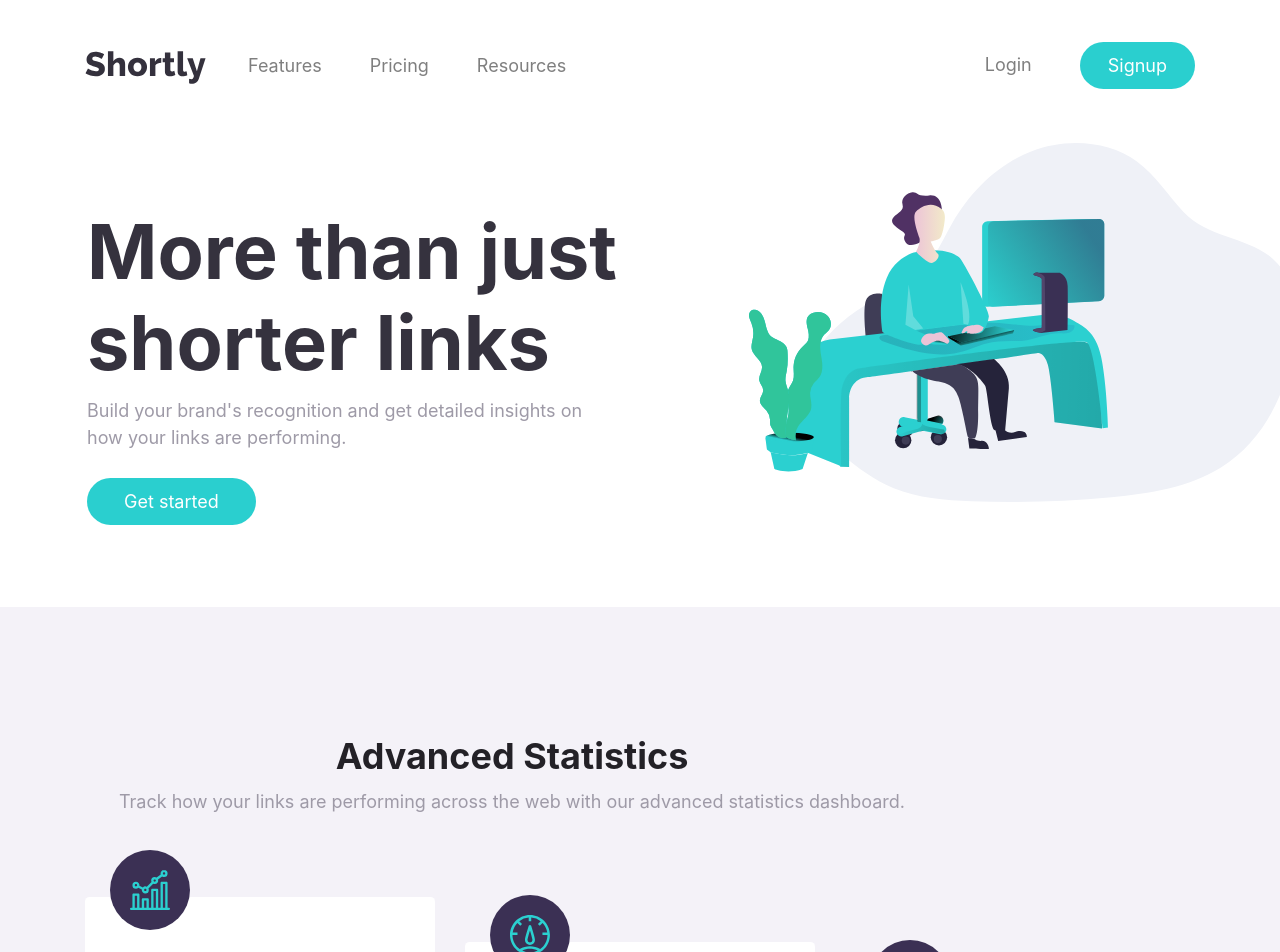
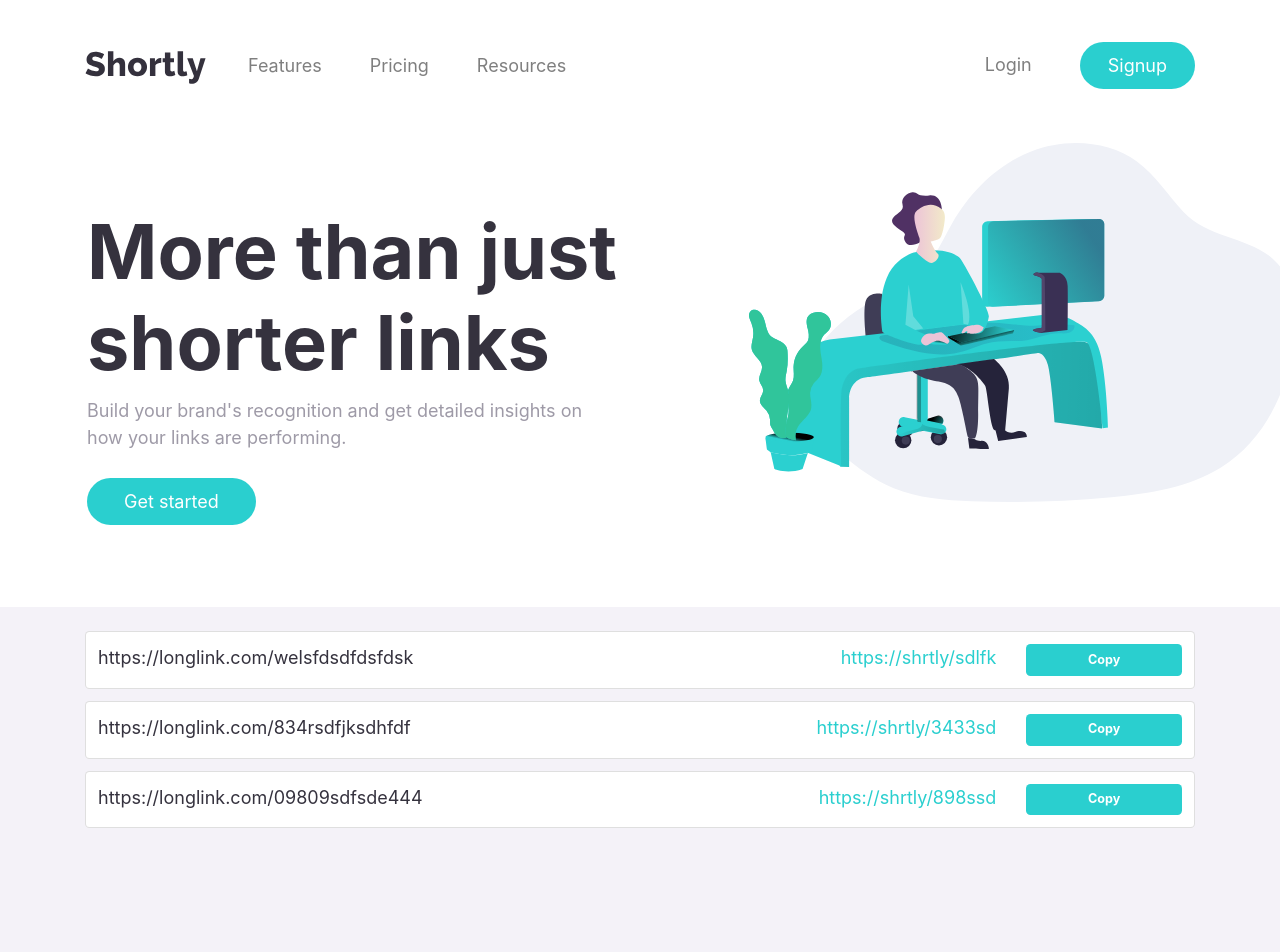
Before and after one commit to codedpills/shortly-nextjs, a Next.js app: page / in a window 1280 px wide. Shown: the top 952 px of the page. Built offline with nearby package versions, Linux system fonts and the light colour scheme.

Commit message:
add static shortened links

```diff
--- /dev/null
+++ b/components/linkshortner/LinkShortner.module.scss
@@ -0,0 +1,11 @@
+@import "@/styles/variables";
+
+.root {
+    margin: 0 !important;
+}
+
+.shortlinkscontainer {
+  background-color: lighten($color: $custom-primary-darkvoilet, $amount: 70);
+  min-height: 4rem;
+  padding: $spacing-small 0;
+}
--- /dev/null
+++ b/components/linkshortner/LinkShortner.tsx
@@ -0,0 +1,38 @@
+import Container from "react-bootstrap/Container";
+
+import ShortLinkList from "./shortlink-list/ShortLinkList";
+
+import linkShortnerStyles from "./LinkShortner.module.scss";
+
+const sampleLinks = [
+  {
+    id: "sdklk34",
+    originalUrl: "https://longlink.com/welsfdsdfdsfdsk",
+    shortenedUrl: "https://shrtly/sdlfk",
+  },
+  {
+    id: "34dsfjsdl",
+    originalUrl: "https://longlink.com/834rsdfjksdhfdf",
+    shortenedUrl: "https://shrtly/3433sd",
+  },
+  {
+    id: "8908sdf",
+    originalUrl: "https://longlink.com/09809sdfsde444",
+    shortenedUrl: "https://shrtly/898ssd",
+  },
+];
+
+const LinkShortner = () => {
+  return (
+    <div className={linkShortnerStyles.root}>
+      <div className={linkShortnerStyles.formcontainer}></div>
+      <div className={linkShortnerStyles.shortlinkscontainer}>
+        <Container>
+          <ShortLinkList shortlinks={sampleLinks} />
+        </Container>
+      </div>
+    </div>
+  );
+};
+
+export default LinkShortner;
--- a/components/linkshortner/shortlink-item/ShortLinkItem.module.scss
+++ b/components/linkshortner/shortlink-item/ShortLinkItem.module.scss
@@ -14,6 +14,7 @@
 .shortenedUrl {
   font-size: 1rem;
   color: $custom-primary-cyan;
+  text-align: right;
 }
 
 .activebtn {
@@ -33,5 +34,6 @@
     font-size: 0.8rem;
     color: $custom-primary-cyan;
     padding: ($spacing-small / 2) 0;
+    text-align: left;
   }
 }
--- a/components/linkshortner/shortlink-item/ShortLinkItem.tsx
+++ b/components/linkshortner/shortlink-item/ShortLinkItem.tsx
@@ -32,10 +32,10 @@ const ShortLinkItem = ({
   return (
     <Card className={shortLinkItemStyles.card}>
       <Row>
-        <Col xs={12} md={6}>
+        <Col xs={12} md={7}>
           <div className={shortLinkItemStyles.originalUrl}>{originalUrl}</div>
         </Col>
-        <Col xs={12} md={4}>
+        <Col xs={12} md={3}>
           <div className={shortLinkItemStyles.shortenedUrl}>{shortenedUrl}</div>
         </Col>
         <Col xs={12} md={2}>
--- /dev/null
+++ b/components/linkshortner/shortlink-list/ShortLinkList.tsx
@@ -0,0 +1,14 @@
+import ShortLinkItem from "../shortlink-item/ShortLinkItem";
+
+type ShortLinkListProp = {
+  shortlinks: { originalUrl: string; shortendedUrl: string; id: string }[];
+};
+
+const ShortLinkList = ({ shortlinks }: ShortLinkListProp) => {
+  const linksList = shortlinks.map((linkInfo) => {
+    return <ShortLinkItem key={linkInfo.id} shortLinkInfo={linkInfo} />;
+  });
+  return <div>{linksList}</div>;
+};
+
+export default ShortLinkList;
--- a/pages/index.tsx
+++ b/pages/index.tsx
@@ -4,6 +4,7 @@ import Layout from "@/components/layout/Layout";
 import Hero from "@/components/hero/Hero";
 import CallToAction from "@/components/cta/CallToAction";
 import Statistics from "@/components/statistics/Statistics";
+import LinkShortner from "@/components/linkshortner/LinkShortner";
 
 import "bootstrap/dist/css/bootstrap.min.css";
 import "bootstrap-icons/font/bootstrap-icons.css";
@@ -24,6 +25,7 @@ export default function Home() {
         </Head>
 
         <Hero />
+        <LinkShortner />
         <Statistics />
         <CallToAction />
       </div>
```
